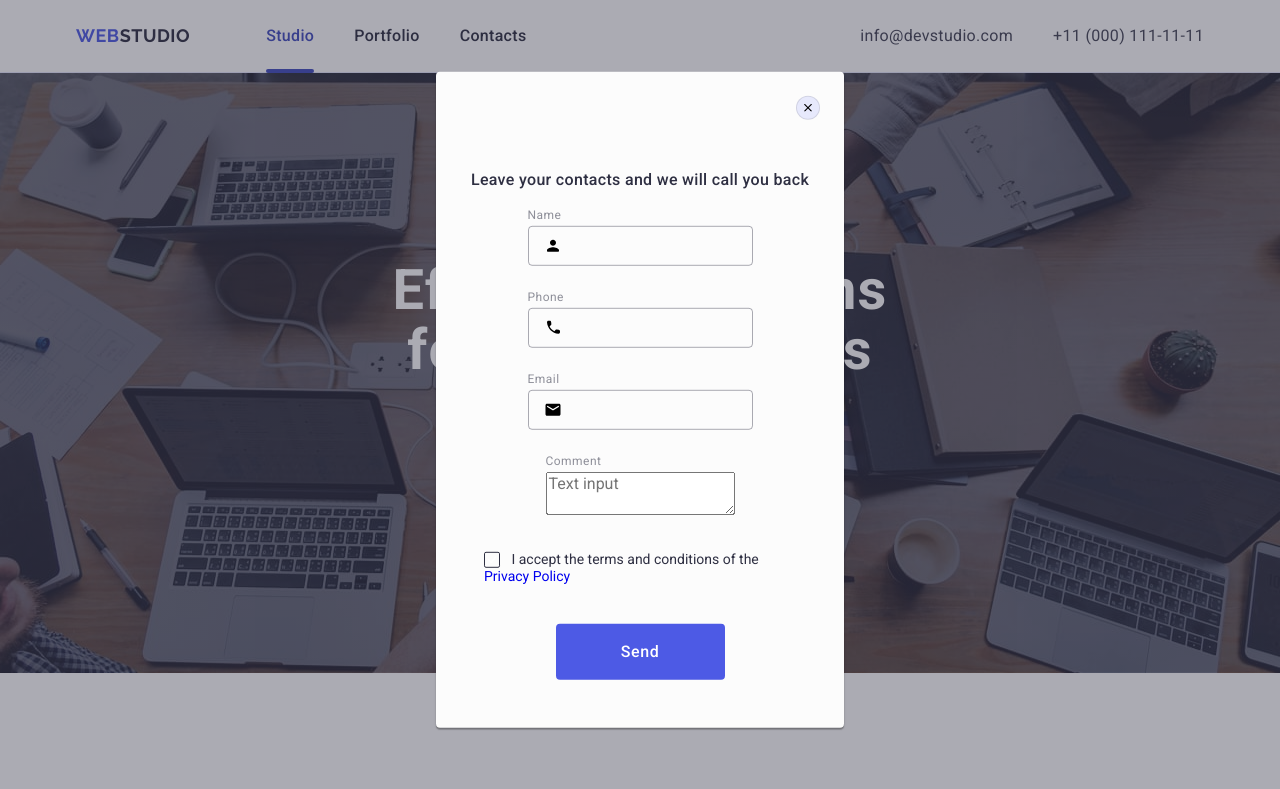
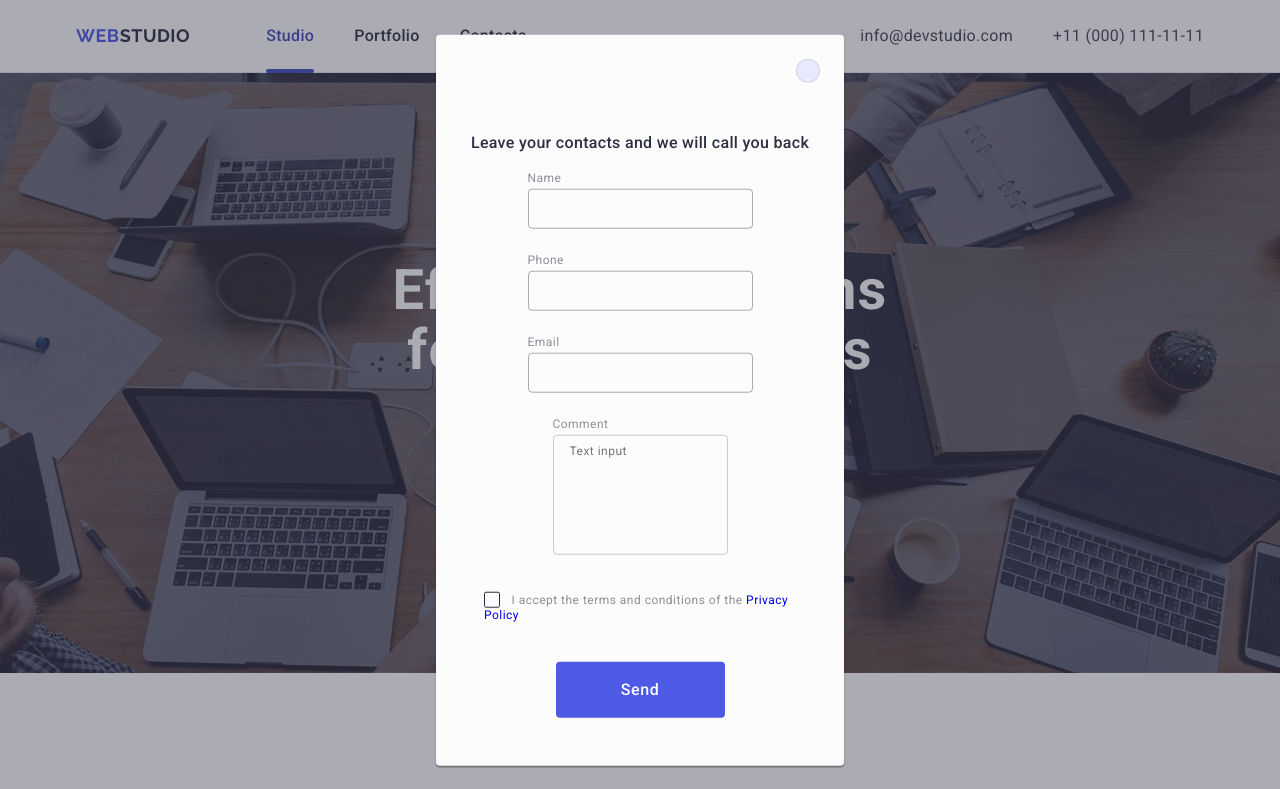
Before and after one commit to OlenaTatarchenko585/goit-markup-hw-05, a plain HTML site: page index.html in a window 1280 px wide. Shown: the top 789 px of the page. Drawn offline with nearby package versions, Linux system fonts and the light colour scheme.

Commit message:
Corrected modal

```diff
--- a/css/styles.css
+++ b/css/styles.css
@@ -523,8 +523,8 @@ visibility 250ms cubic-bezier(0.4, 0, 0.2, 1);
 line-height: 1.5;
 letter-spacing: 0.04em;
 background-color: #4D5AE5;
-background-color 250ms cubic-bezier(0.4, 0, 0.2, 1);
 
+transition: background-color 250ms cubic-bezier(0.4, 0, 0.2, 1);
 
     color: white;
     font-weight: 500;
@@ -637,6 +637,28 @@ margin-bottom: 4px;
 margin-bottom: 8px;
 color: #2e2f42;
 }
+.form-textarea {
+    width: 100%;
+        height: 120px;
+        font-size: 12px;
+        line-height: 1.17;
+        letter-spacing: 0.04em;
+        color: rgba(46, 47, 66, 0.4);
+        border: 1px solid rgba(46, 47, 66, 0.4);
+        background-color: transparent;
+
+        padding: 8px 16px;
+        outline: transparent;
+        resize: none;
+        border: 1px solid #ccc;
+        border-radius: 4px;
+        border-color 250ms cubic-bezier(0.4, 0, 0.2, 1);
+
+}
+.form-textarea:focus {
+    border-color: #4D5AE5;
+
+}
 .checkbox {
     display: flex;
     align-items: center;
@@ -671,10 +693,19 @@ display: flex;
 .checkbox-icon {
     fill: white;
 }
+.checkbox-label {
+    font-size: 12px;
+    line-height: 1.17;
+    letter-spacing: 0.04em;
+    color: var(--text-grey);
+}
 
 .checkbox a {
     color: #5b6dfc;
     text-decoration: none;
+}
+.checkbox-span {
+    fill: transparent;
 }
 .input-icon {
 
```
